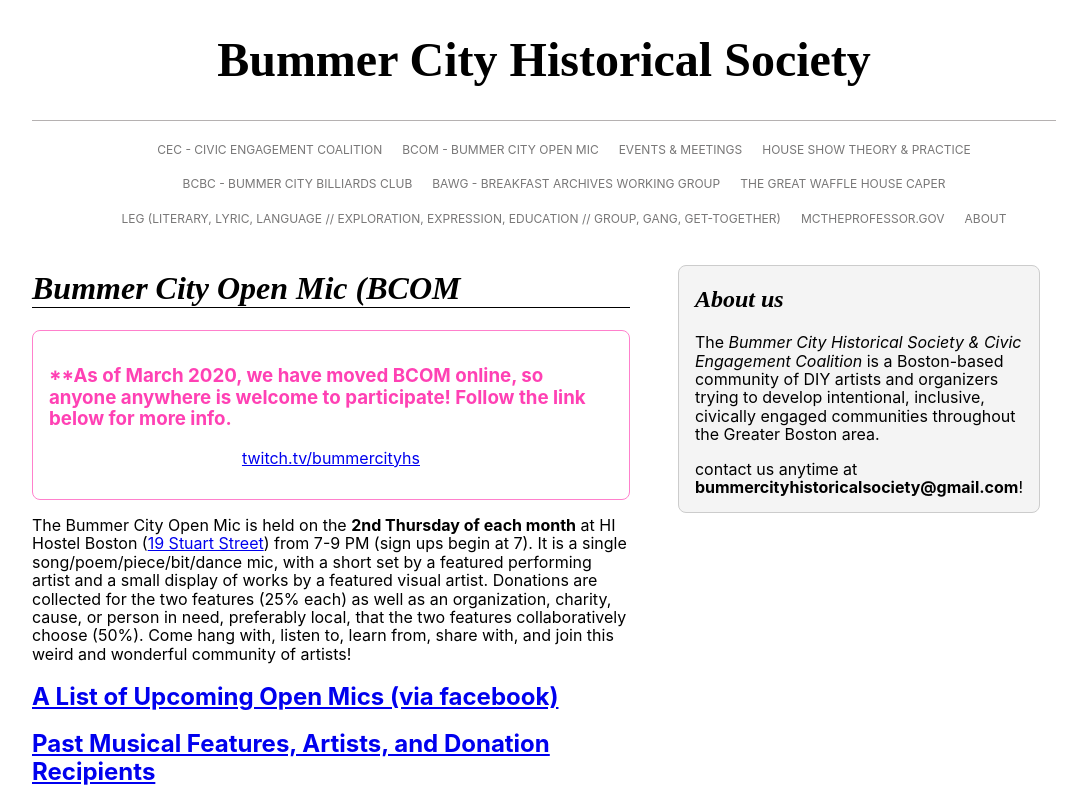
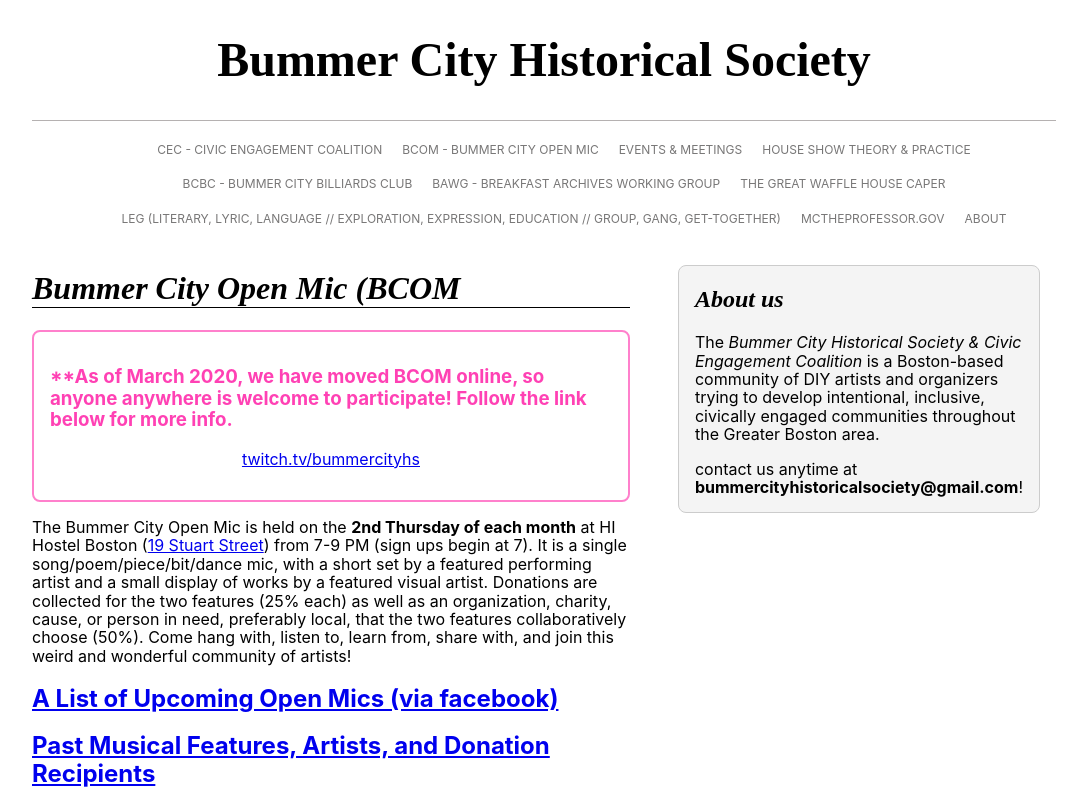
Before and after one commit to nmamidon/bummercitytwo, a React (Create React App) app: page / in a window 1280 px wide. Both pictures are taken after a click on the link "BCOM - BUMMER CITY OPEN MIC". Shown: the top 800 px of the page, without its empty margins (96-1183 px from the left). Built offline with nearby package versions, Linux system fonts and the light colour scheme.

Commit message:
widened line on open mic

```diff
--- a/src/components/OpenMic.js
+++ b/src/components/OpenMic.js
@@ -9,7 +9,7 @@ const OpenMic = () => {
 		<div className="flex flex-wrap flex-nowrap-l">
 			<div className="mr4 w-100">
 	        	<h1 className="baskerville bb"><i>Bummer City Open Mic (BCOM</i></h1>
-	        	<div className="pa3 ba b--pink br3 mv2 grow">
+	        	<div className="pa3 ba bw1 b--pink br3 mv2 grow">
 		        	<h3 className="hot-pink">
 		        		**As of March 2020, we have moved BCOM online, so anyone anywhere is welcome to participate! Follow the link below for more info.
 		        	</h3>
```
